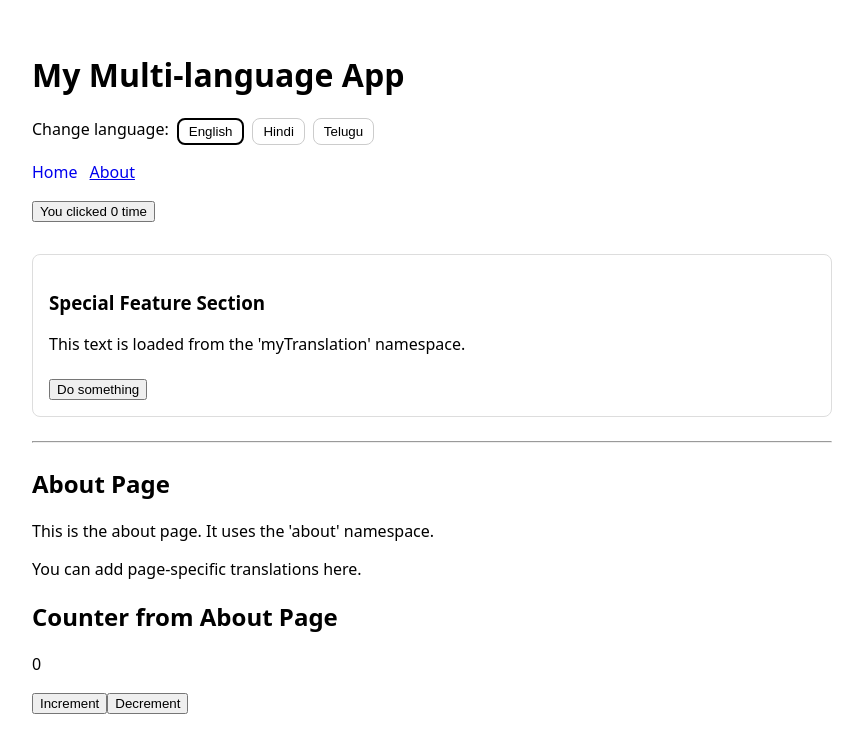
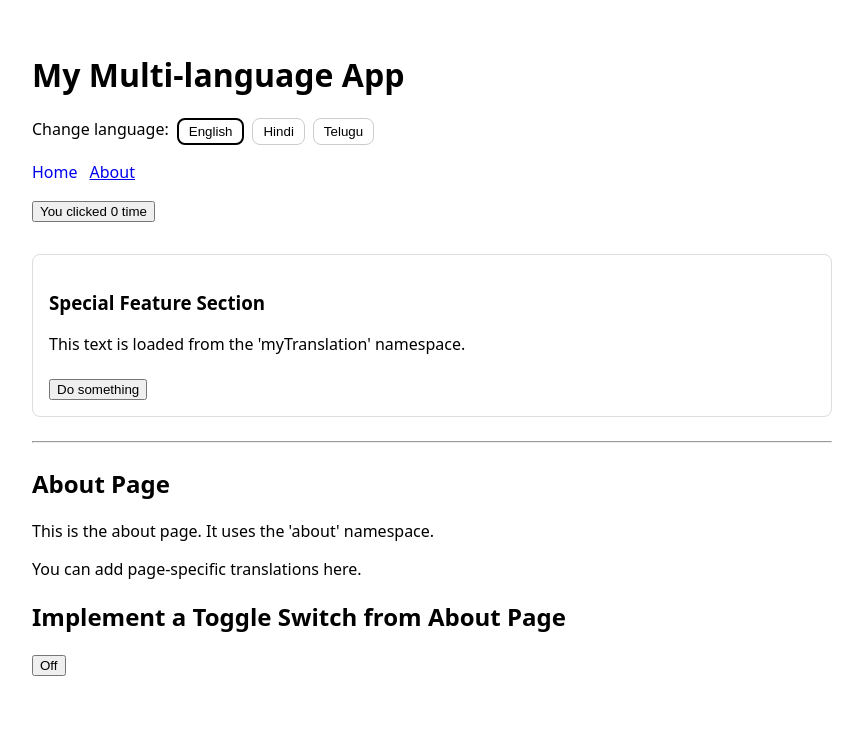
Before and after one commit to UdayKumarBurgula/my-react-prepare, a React (Create React App) app: page /about in a window 1280 px wide. Shown: the top 752 px of the page, without its empty margins (0-863 px from the left). Built offline with nearby package versions, Linux system fonts and the light colour scheme.

Commit message:
Implement a Toggle Switch

```diff
--- a/src/pages/AboutPage.js
+++ b/src/pages/AboutPage.js
@@ -6,7 +6,7 @@ function AboutPage() {
   // ✅ Use about namespace + fallback to "common"
   const { t } = useTranslation(["about", "common"]);
 
-  const [count, setCount] = useState(0);
+  const [isOn, setIsOn] = useState(false);
 
   return (
     <div>
@@ -14,12 +14,10 @@ function AboutPage() {
       <p>{t("content")}</p>
       <p>{t("more")}</p>
 
-      <h2> Counter from About Page </h2>
+      <h2> Implement a Toggle Switch from About Page </h2>
 
-      <p> {count}</p>
+      <button onClick={() => setIsOn(!isOn)} >{isOn ? 'On' : 'Off'}</button>
 
-      <button onClick={() => setCount(count+1)} >Increment</button>
-      <button onClick={() => setCount(count-1)}>Decrement</button>
     </div>
   );
 }
```
